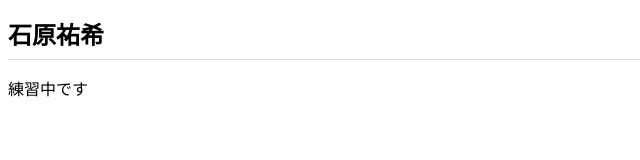
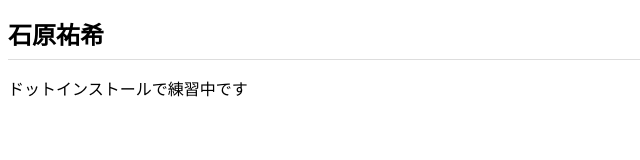
Before and after one commit to yuki-boy/yuki-boy.github.io, a plain HTML site: page index.html in a window 1280 px wide. Shown: the whole page, without its empty margins (0-640 px from the left). Drawn offline with Linux system fonts and the light colour scheme.

Commit message:
Add files via upload

```diff
--- a/index.html
+++ b/index.html
@@ -7,7 +7,7 @@
 </head>
 <body>
   <h1>石原祐希</h1>
-  <p>練習中です</p>
+  <p>ドットインストールで練習中です</p>
 
 </body>
 </html>
```
